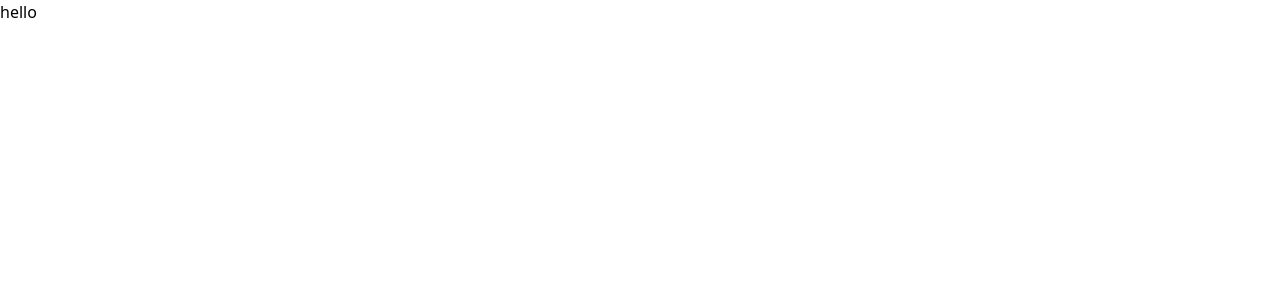
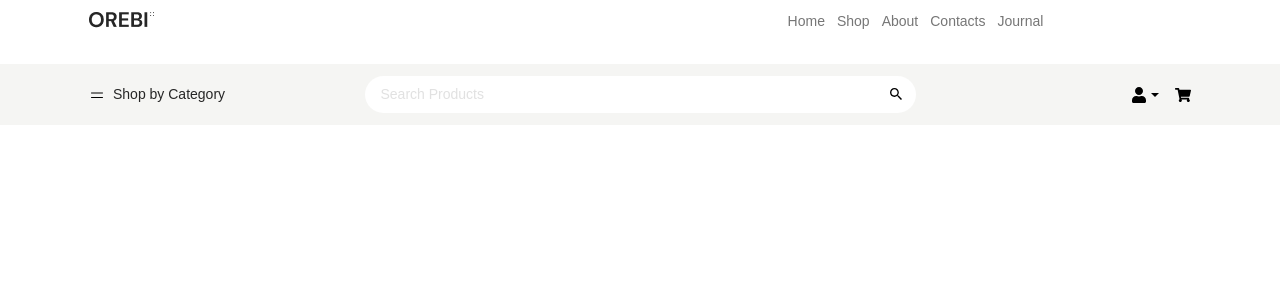
Before and after one commit to iveeakter78/final-pro, a React (Vite) app: page / in a window 1280 px wide. Shown: the top 300 px of the page. Built offline with nearby package versions, Linux system fonts and the light colour scheme.

Commit message:
first commit

```diff
--- a/package.json
+++ b/package.json
@@ -13,6 +13,7 @@
     "@tailwindcss/vite": "^4.1.11",
     "react": "^19.1.0",
     "react-dom": "^19.1.0",
+    "react-icons": "^5.5.0",
     "tailwindcss": "^4.1.11"
   },
   "devDependencies": {
--- a/src/App.jsx
+++ b/src/App.jsx
@@ -1,9 +1,11 @@
+import Container from "./components/Container"
+import Home from "./pages/Home"
 
 function App() {
 
   return (
     <>
-     <h2>hello</h2>
+     <Home />
     </>
   )
 }
--- /dev/null
+++ b/src/components/Container.jsx
@@ -0,0 +1,9 @@
+import React, { Children } from 'react'
+
+const Container = ({children}) => {
+  return (
+    <div className={`max-w-[1118px] mx-auto px-2`}>{children}</div>
+  )
+}
+
+export default Container
--- /dev/null
+++ b/src/components/Flex.jsx
@@ -0,0 +1,9 @@
+import React from 'react'
+
+const Flex = ({className,children}) => {
+  return (
+    <div className={`lg:flex flex-wrap ${className}`}>{children}</div>
+  )
+}
+
+export default Flex
--- /dev/null
+++ b/src/components/Header.jsx
@@ -0,0 +1,40 @@
+import React, { useState } from 'react'
+import Container from './Container'
+import Flex from './Flex'
+import imges from "../assets/logo.png"
+import { FaBars } from 'react-icons/fa'
+import { RxCross2 } from 'react-icons/rx'
+
+const Header = () => {
+  let [show,setShow] = useState(false)
+  return (
+   <>
+     <section className={` bg-white lg:py-2 ${show ? "mb-0" : "mb-6"} w-full`}>
+        <Container>
+          <Flex className={`lg:flex items-center`}>
+            <div className='lg:w-4/8 w-full'>
+              <img src={imges} alt="" />
+            </div>
+            <div className='lg:w-4/8 w-full'>
+            <ul className={`lg:flex justify-center text-center lg:text-start gap-x-3 lg:mt-0 mt-2 py-2 lg:py-0
+               duration-300 ease-in-out ${show == true ? "bg-green-300 mt-3 " : " mt-[-160px]"}`}>
+                <li><a className='font-dm font-normal text-[14px] text-[#767676] hover:text-[#262626] duration-300 ease-in-out' href="#">Home</a></li>
+                  <li><a className='font-dm font-normal text-[14px] text-[#767676] hover:text-[#262626] duration-300 ease-in-out' href="#">Shop</a></li>
+                   <li><a className='font-dm font-normal text-[14px] text-[#767676] hover:text-[#262626] duration-300 ease-in-out' href="#">About</a></li>
+                    <li><a className='font-dm font-normal text-[14px] text-[#767676] hover:text-[#262626] duration-300 ease-in-out' href="#">Contacts</a></li>
+                     <li><a className='font-dm font-normal text-[14px] text-[#767676] hover:text-[#262626] duration-300 ease-in-out' href="#">Journal</a></li>
+              </ul>
+              </div>
+              <div className='lg:hidden absolute top-1 right-3' onClick={() =>setShow(!show)}>
+                {show ? < RxCross2 /> :  < FaBars />}
+
+
+              </div>
+          </Flex>
+        </Container>
+     </section>
+   </>
+  )
+}
+
+export default Header
--- /dev/null
+++ b/src/components/Navbar.jsx
@@ -0,0 +1,47 @@
+import React, { useState } from 'react'
+import Container from './Container'
+import Flex from './Flex'
+import { HiOutlineBars2 } from 'react-icons/hi2'
+import { IoMdArrowDropdown, IoMdSearch } from 'react-icons/io'
+import { FaShoppingCart, FaUser } from 'react-icons/fa'
+
+const Navbar = () => {
+  return (
+    <>
+    <div className='bg-[#F5F5F3] py-3 w-full'>
+        <Container>
+            <Flex className={`items-center`}>
+                <div className='w-2/8'>
+                <div className={`flex items-center gap-2`}>
+                    <HiOutlineBars2 />
+                    <h5 className='text-[#262626] font-dm font-normal text-[14px]'>Shop by Category</h5>
+                </div>
+                </div>
+                <div className='w-4/8'>
+                 <div className='relative'>
+                      <input className='w-full bg-white rounded-full pl-4 py-2 font-dm
+                  font-normal text-[14px] text-[#C4C4C4] ' type="text" placeholder ='Search Products' />
+                  <div className='absolute top-[10px] right-3 text-[16px]'>
+                    <IoMdSearch />
+                  </div>
+                 </div>
+                </div>
+                <div className='w-2/8'>
+                <div className={`flex lg:justify-end lg:gap-3 gap-2`}>
+                    <div>
+                        <div className='flex'>
+                            <FaUser />
+                            <IoMdArrowDropdown />
+                        </div>
+                    </div>
+                    <FaShoppingCart />
+                </div>
+                </div>
+            </Flex>
+        </Container>
+    </div>
+    </>
+  )
+}
+
+export default Navbar
--- a/src/index.css
+++ b/src/index.css
@@ -1 +1,5 @@
 @import "tailwindcss";
+@import url('https://fonts.googleapis.com/css2?family=Arizonia&family=DM+Sans:ital,opsz,wght@0,9..40,100..1000;1,9..40,100..1000&family=Inter:ital,opsz,wght@0,14..32,100..900;1,14..32,100..900&family=Raleway:ital,wght@0,100..900;1,100..900&family=Roboto:ital,wght@0,100..900;1,100..900&family=Rowdies:wght@300;400;700&family=Saira:ital,wght@0,100..900;1,100..900&display=swap');
+@theme{
+    --font-dm:"DM Sans", sans-serif;
+}
--- /dev/null
+++ b/src/pages/Home.jsx
@@ -0,0 +1,15 @@
+import React from 'react'
+import Header from '../components/Header'
+import Container from '../components/Container'
+import Navbar from '../components/Navbar'
+
+const Home = () => {
+  return (
+    <div>
+      <Header />
+      <Navbar />
+    </div>
+  )
+}
+
+export default Home
```
Also changed, not shown: src/assets/logo.png (added), 1 other file (tests, documents, lock files or other folders).
